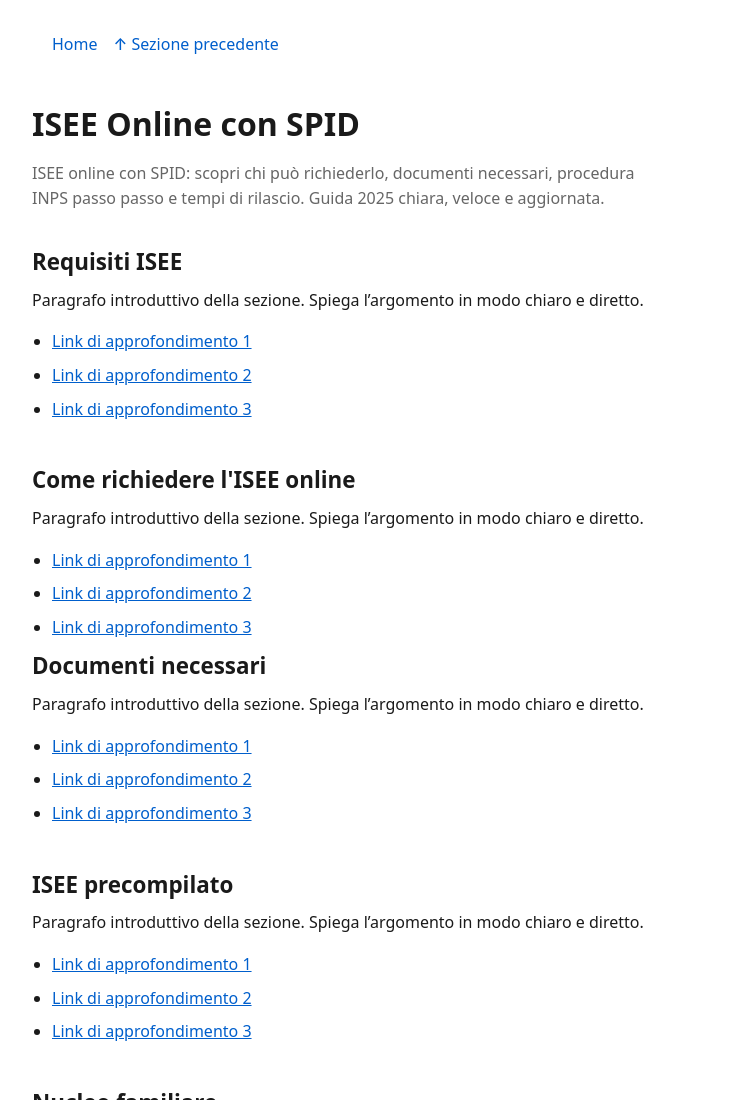
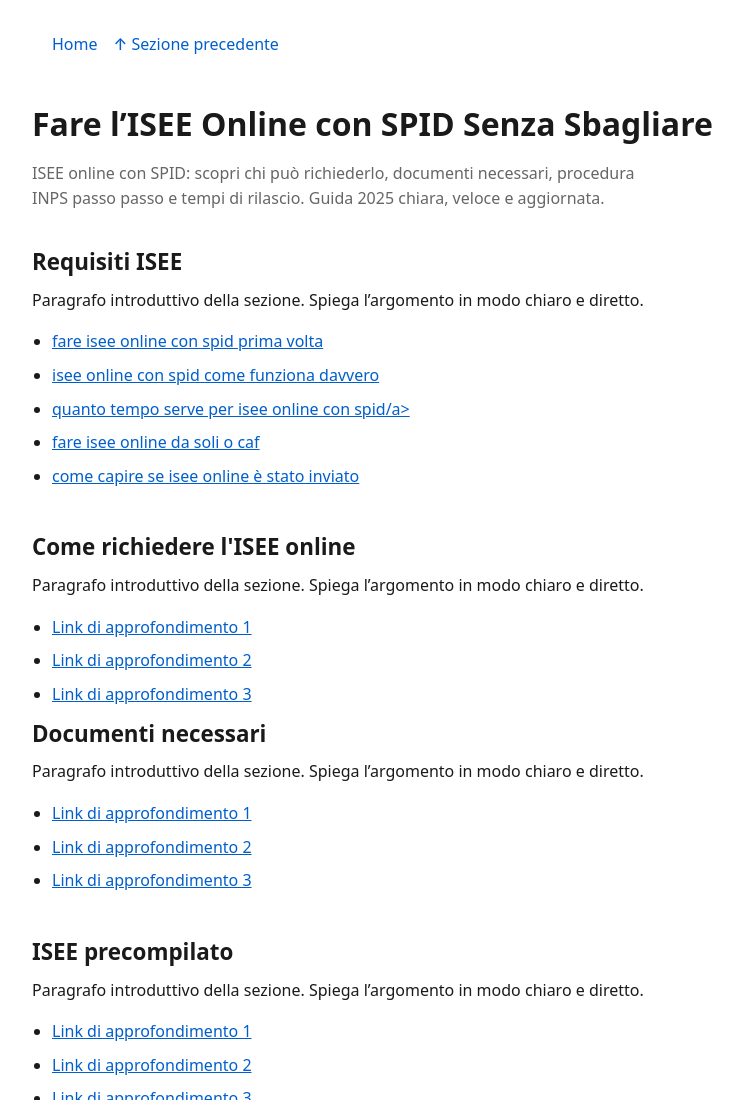
Before and after one commit to micheleguarino93/iseeonlineconspid, a plain HTML site: page index.html in a window 1280 px wide. Shown: the top 1100 px of the page, without its empty margins (128-871 px from the left). Drawn offline with Linux system fonts and the light colour scheme.

Commit message:
Update index.html

```diff
--- a/index.html
+++ b/index.html
@@ -30,7 +30,7 @@
     </nav>
 
     <header>
-        <h1>ISEE Online con SPID</h1>
+        <h1>Fare l’ISEE Online con SPID Senza Sbagliare</h1>
         <p>
             ISEE online con SPID: scopri chi può richiederlo, documenti necessari, procedura INPS passo passo e tempi di rilascio. Guida 2025 chiara, veloce e aggiornata.
         </p>
@@ -47,9 +47,11 @@
             </p>
 
             <ul>
-                <li><a href="#" title="Link 1 sezione 1">Link di approfondimento 1</a></li>
-                <li><a href="#" title="Link 2 sezione 1">Link di approfondimento 2</a></li>
-                <li><a href="#" title="Link 3 sezione 1">Link di approfondimento 3</a></li>
+                <li><a href="#" title="Link 1 sezione 1">fare isee online con spid prima volta</a></li>
+                <li><a href="#" title="Link 2 sezione 1">isee online con spid come funziona davvero</a></li>
+                <li><a href="#" title="Link 3 sezione 1">quanto tempo serve per isee online con spid/a></li>
+                <li><a href="#" title="Link 1 sezione 1">fare isee online da soli o caf</a></li>
+                <li><a href="#" title="Link 2 sezione 1">come capire se isee online è stato inviato</a></li>
             </ul>
         </section>
          <h2>Come richiedere l'ISEE online</h2>
```
